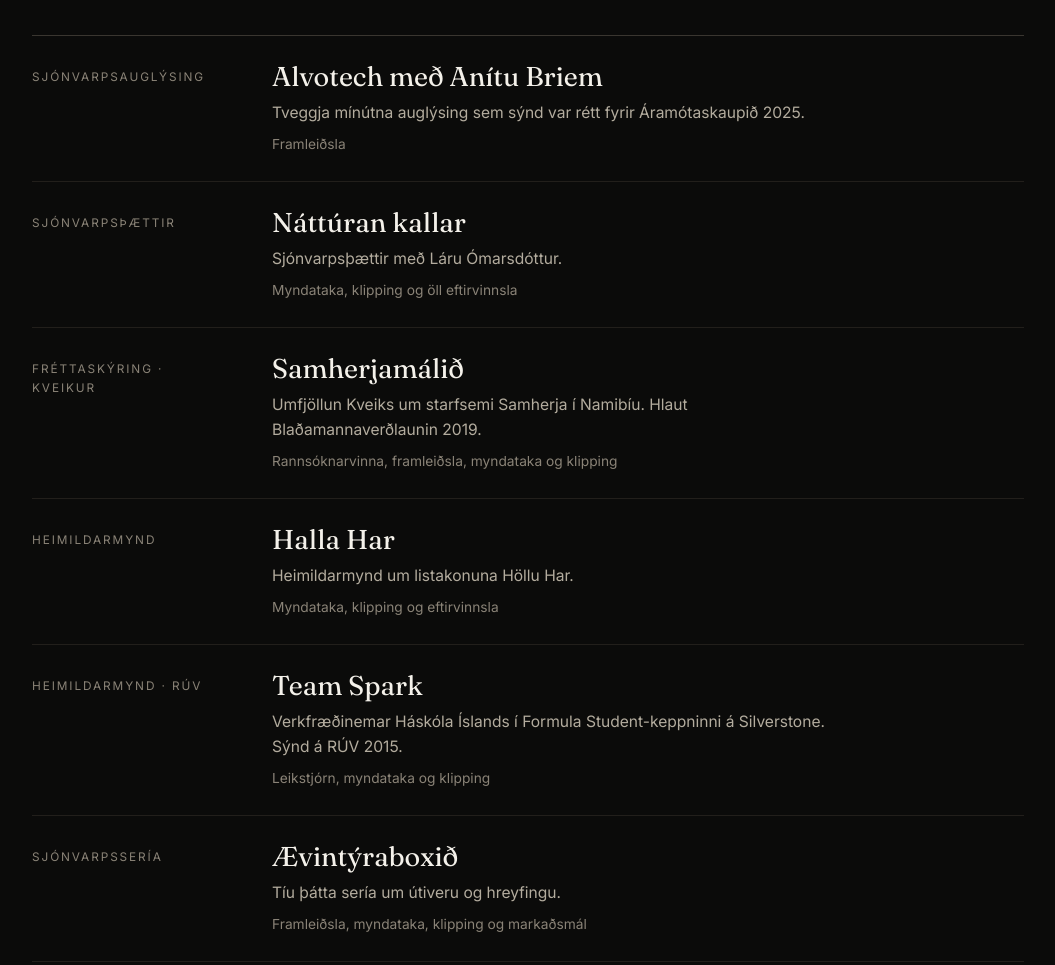
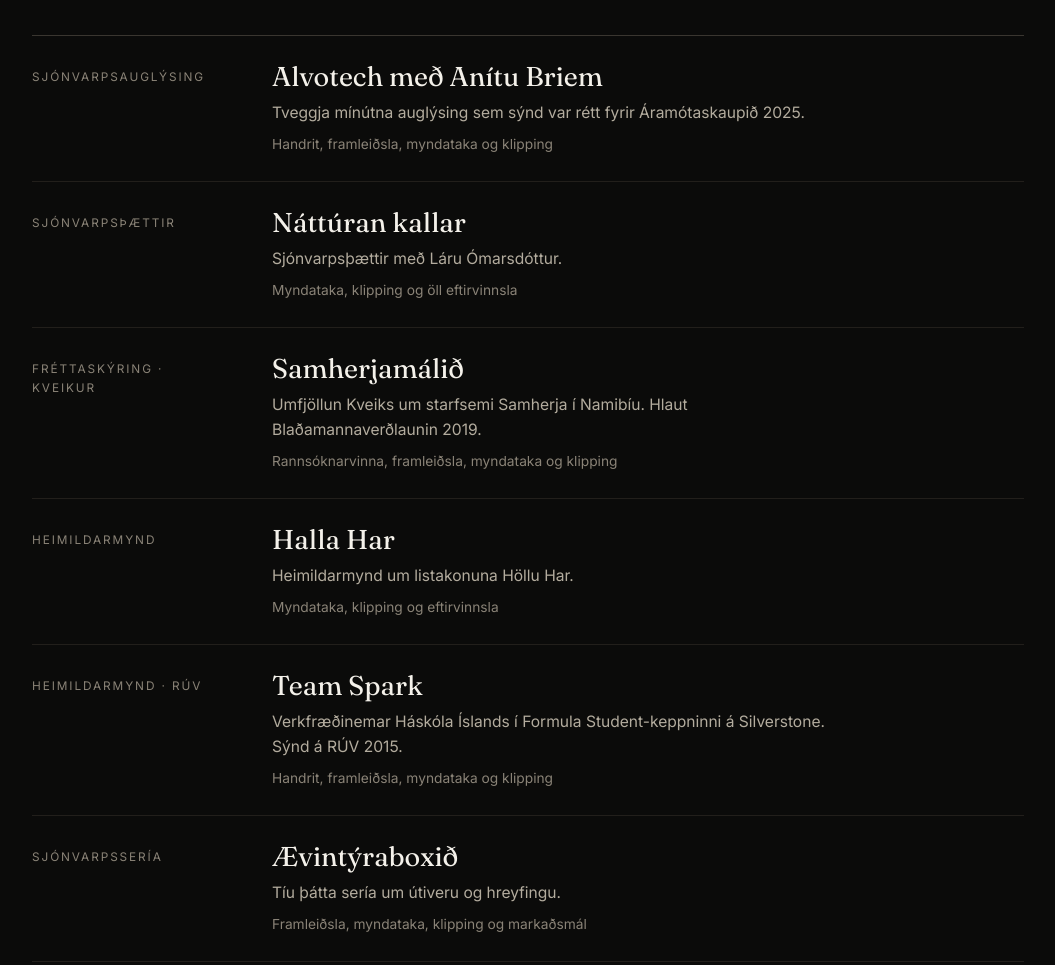
Before and after one commit to Drengsson/Drengsson, a plain HTML site: page index.html in a window 1280 px wide. Shown: the part 1640-2605 px from the top of the page, without its empty margins (112-1167 px from the left). Drawn offline with Linux system fonts and the light colour scheme; a script that the page names is missing.

Commit message:
Correct roles for Alvotech commercial and Team Spark

```diff
--- a/index.html
+++ b/index.html
@@ -386,7 +386,7 @@
           <span class="work-kind">Sjónvarpsauglýsing</span>
           <div>
             <h3>Alvotech með Anítu Briem</h3>
-            <p>Tveggja mínútna auglýsing sem sýnd var rétt fyrir Áramótaskaupið 2025.<span class="work-role">Framleiðsla</span></p>
+            <p>Tveggja mínútna auglýsing sem sýnd var rétt fyrir Áramótaskaupið 2025.<span class="work-role">Handrit, framleiðsla, myndataka og klipping</span></p>
           </div>
         </li>
         <li class="work-item">
@@ -414,7 +414,7 @@
           <span class="work-kind">Heimildarmynd · RÚV</span>
           <div>
             <h3>Team Spark</h3>
-            <p>Verkfræðinemar Háskóla Íslands í Formula Student-keppninni á Silverstone. Sýnd á RÚV 2015.<span class="work-role">Leikstjórn, myndataka og klipping</span></p>
+            <p>Verkfræðinemar Háskóla Íslands í Formula Student-keppninni á Silverstone. Sýnd á RÚV 2015.<span class="work-role">Handrit, framleiðsla, myndataka og klipping</span></p>
           </div>
         </li>
         <li class="work-item">
```
Also changed, not shown: en.html (+2 -2 lines).
